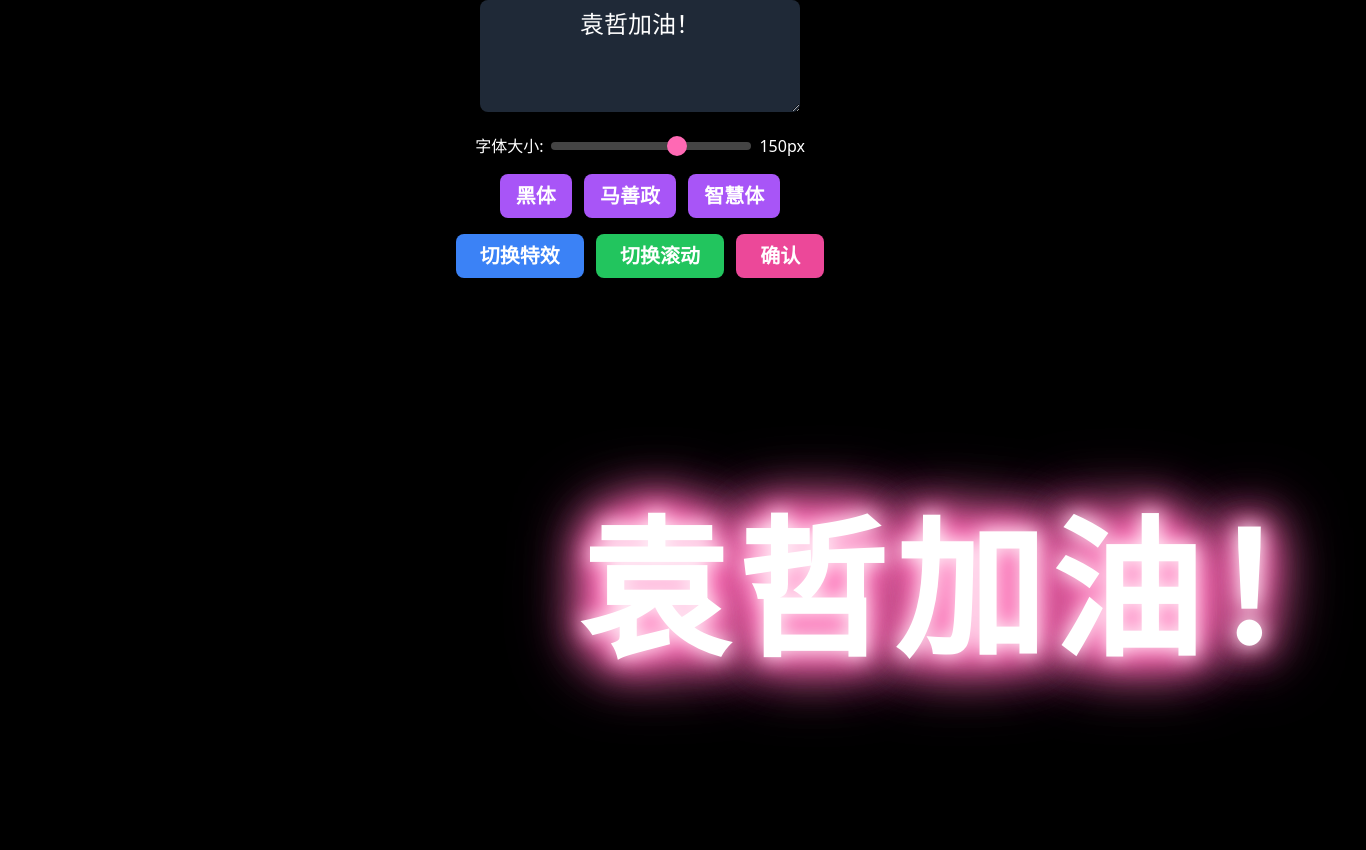
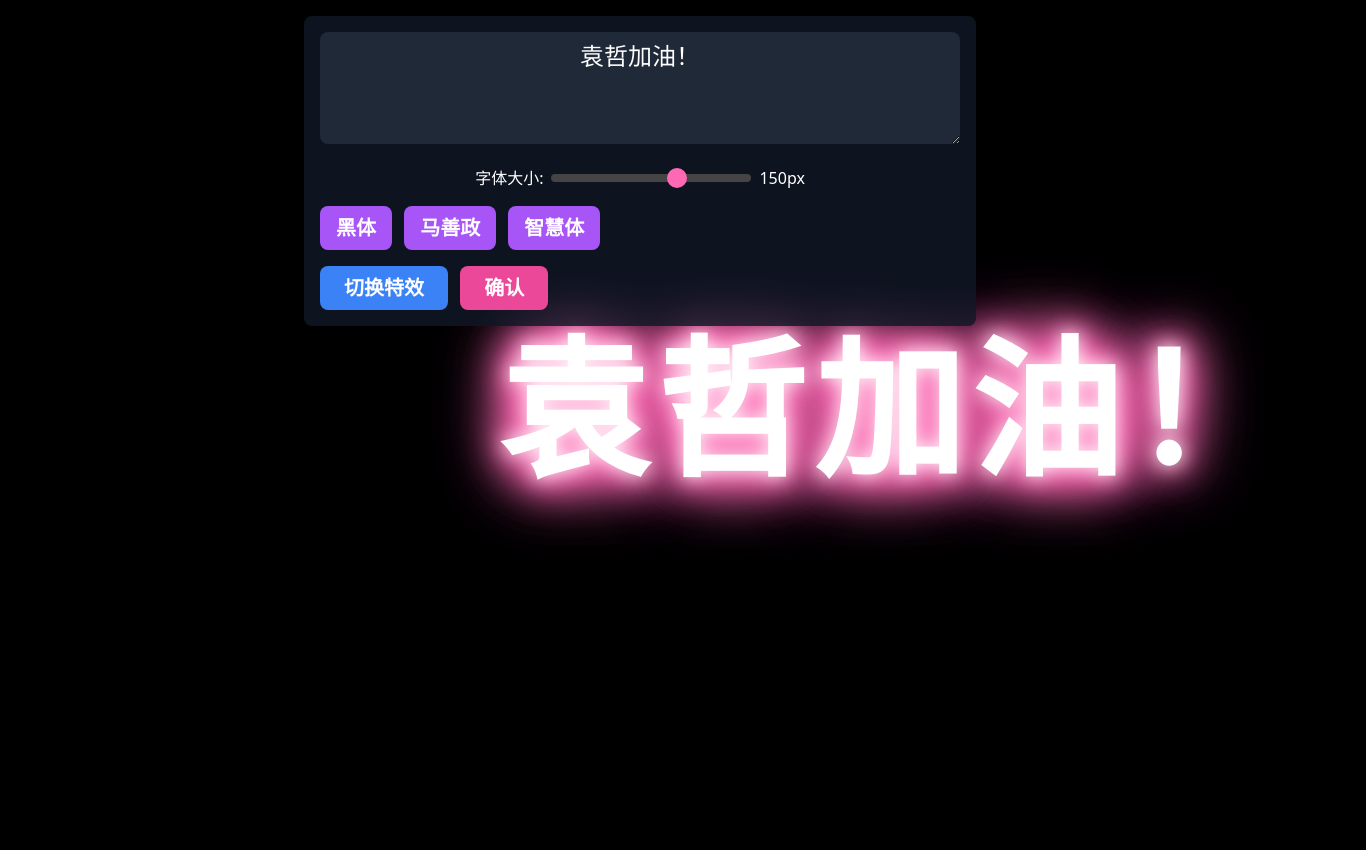
Before and after one commit to Jsong67/electronic-light-board, a plain HTML site: page index.html in a window 1280 px wide. Shown: the whole page, 1366 px wide, since content can reach past the window. After the commit the page ends 800 px from the top, so only its background shows below. Drawn offline with nearby package versions, Linux system fonts and the light colour scheme; a web font is replaced by a local one.

Commit message:
Update index.html

```diff
--- a/index.html
+++ b/index.html
@@ -70,15 +70,6 @@
             }
         }
 
-        @keyframes scrollText {
-            from {
-                transform: translateX(100%);
-            }
-            to {
-                transform: translateX(-100%);
-            }
-        }
-
         .effect1 { animation: glow1 1s ease-in-out infinite alternate; }
         .effect2 { animation: glow2 1s ease-in-out infinite alternate; }
         .effect3 { animation: glow3 1s ease-in-out infinite alternate; }
@@ -87,20 +78,11 @@
         .font2 { font-family: 'Ma Shan Zheng', cursive; }
         .font3 { font-family: 'Zhi Mang Xing', cursive; }
 
-        .scroll-slow { animation: scrollText 20s linear infinite; }
-        .scroll-medium { animation: scrollText 15s linear infinite; }
-        .scroll-fast { animation: scrollText 10s linear infinite; }
-
-        .scroll-container {
-            width: 100%;
-            overflow: hidden;
-            position: relative;
-        }
-
         body {
             touch-action: none;
             -webkit-user-select: none;
             user-select: none;
+            overflow: hidden;
         }
 
         input[type="range"] {
@@ -128,18 +110,31 @@
         #displayText {
             white-space: pre;
             line-height: 1.2;
+            position: absolute;
+            left: 50%;
+            top: 50%;
+            transform: translate(-50%, -50%);
+            width: 100%;
+            text-align: center;
+        }
+
+        .display-container {
+            position: relative;
+            width: 100vw;
+            height: 100vh;
+            overflow: hidden;
         }
     </style>
 </head>
-<body class="bg-black min-h-screen flex items-center justify-center">
-    <div class="text-center">
-        <div id="inputSection" class="mb-8">
+<body class="bg-black">
+    <div id="inputSection" class="absolute top-0 left-0 w-full p-4 z-10">
+        <div class="max-w-2xl mx-auto bg-gray-900/80 p-4 rounded-lg backdrop-blur">
             <textarea
                 id="cheerText"
                 rows="3"
-                class="bg-gray-800 text-white text-2xl px-4 py-2 rounded-lg mb-4 w-80 text-center"
+                class="bg-gray-800 text-white text-2xl px-4 py-2 rounded-lg mb-4 w-full text-center"
                 maxlength="50">袁哲加油！</textarea>
-            <div class="space-y-4 mb-4">
+            <div class="space-y-4">
                 <div class="flex items-center justify-center space-x-2">
                     <span class="text-white">字体大小:</span>
                     <input type="range"
@@ -170,10 +165,6 @@
                             class="bg-blue-500 hover:bg-blue-600 text-white text-xl font-bold py-2 px-6 rounded-lg">
                         切换特效
                     </button>
-                    <button onclick="toggleScroll()"
-                            class="bg-green-500 hover:bg-green-600 text-white text-xl font-bold py-2 px-6 rounded-lg">
-                        切换滚动
-                    </button>
                     <button onclick="updateText()"
                             class="bg-pink-500 hover:bg-pink-600 text-white text-xl font-bold py-2 px-6 rounded-lg">
                         确认
@@ -181,17 +172,17 @@
                 </div>
             </div>
         </div>
-        <div class="scroll-container">
-            <h1 id="displayText" class="effect1 font1 text-white text-8xl md:text-9xl font-bold tracking-wider">
-                袁哲加油！
-            </h1>
-        </div>
+    </div>
+
+    <div class="display-container">
+        <h1 id="displayText" class="effect1 font1 text-white text-8xl md:text-9xl font-bold tracking-wider">
+            袁哲加油！
+        </h1>
     </div>
 
     <script>
         let currentEffect = 1;
         let currentFont = 1;
-        let currentScroll = 0; // 0: 无滚动, 1: 慢速, 2: 中速, 3: 快速
         const totalEffects = 3;
 
         // 处理输入，只接受\n作为换行
@@ -200,27 +191,6 @@
             text = text.replace(/\r\n/g, '\\n').replace(/\n/g, '\\n');
             this.value = text;
         });
-
-        function toggleScroll() {
-            const displayText = document.getElementById('displayText');
-            currentScroll = (currentScroll + 1) % 4;
-
-            // 移除所有滚动类
-            displayText.classList.remove('scroll-slow', 'scroll-medium', 'scroll-fast');
-
-            // 添加新的滚动类
-            switch(currentScroll) {
-                case 1:
-                    displayText.classList.add('scroll-slow');
-                    break;
-                case 2:
-                    displayText.classList.add('scroll-medium');
-                    break;
-                case 3:
-                    displayText.classList.add('scroll-fast');
-                    break;
-            }
-        }
 
         function updateFontSize() {
             const size = document.getElementById('fontSize').value;
@@ -266,6 +236,11 @@
 
         // 初始化字体大小
         updateFontSize();
+
+        // 防止页面滚动
+        document.body.addEventListener('touchmove', function(e) {
+            e.preventDefault();
+        }, { passive: false });
     </script>
 </body>
 </html>
```
